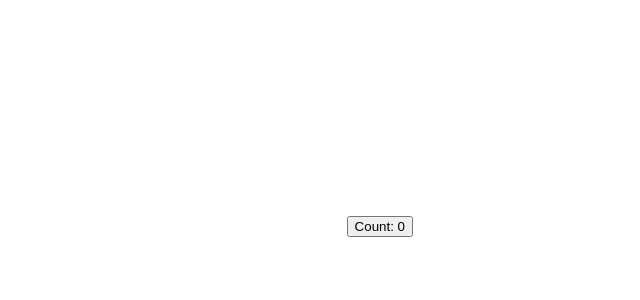
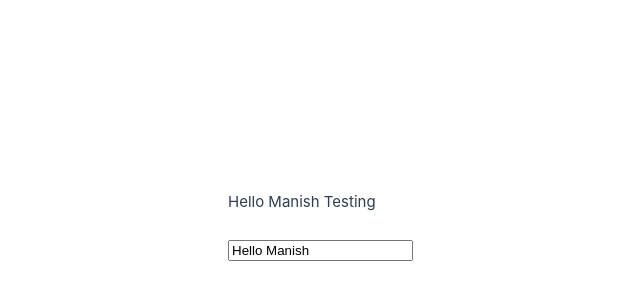
Before and after one commit to Arunsingh589/vue_Learning, a Vue app: page / in a window 1280 px wide. Shown: the part 174-474 px from the top of the page, without its empty margins (227-867 px from the left). Built offline with nearby package versions, Linux system fonts and the light colour scheme.

Commit message:
add test file

```diff
--- a/src/App.vue
+++ b/src/App.vue
@@ -1,5 +1,16 @@
-<script setup>
-import { onMounted, ref } from 'vue';
+<script >
+// import HelloWorld from './components/HelloWorld.vue';
+import Test from './components/Test.vue';
+
+export default {
+  name: "app",
+  components: {
+    Test,
+// HelloWorld
+
+  }
+}
+// import { onMounted, ref } from 'vue';
 
 // Options API
 // export default {
@@ -21,26 +32,27 @@ import { onMounted, ref } from 'vue';
 // }
 
 // Composition API
-const count = ref(0)
-function increment() {
-  count.value++;
-}
+// const count = ref(0)
+// function increment() {
+  // count.value++;
+// }
 
-onMounted(() => {
-  console.log(`The initial value is ${count.value}`);
+// onMounted(() => {
+  // console.log(`The initial value is ${count.value}`);
 
-})
+// })
 
 
 
 </script>
 
 <template>
-    <button @click="increment">
+    <!-- <button @click="increment">
       Count: {{ count }}
 
-    </button>
-
+    </button> -->
+<Test />
+<!-- <HelloWorld /> -->
 </template>
 
 <style scoped>
--- /dev/null
+++ b/src/components/Test.vue
@@ -0,0 +1,20 @@
+<script>
+export default {
+    data : () => {
+        return {
+            name: "Hello Manish"
+        }
+    }
+}
+</script>
+<template>
+    <div id="testing">
+        {{ name }} Testing
+
+        <br>
+        <br>
+        <input type="text" v-model="name">
+    </div>
+</template>
+<style>
+</style>
```
